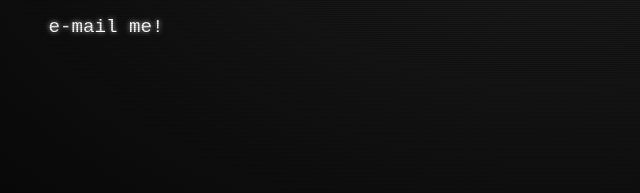
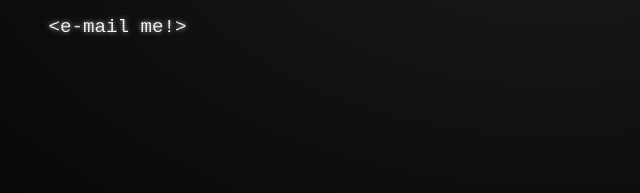
Before and after one commit to Ketsugo/html-me-something, a plain HTML site: page index.html in a window 1280 px wide. Shown: the part 525-718 px from the top of the page, 86-726 px from the left. Drawn offline with Linux system fonts and the light colour scheme.

Commit message:
added html entities before I finish scene 1 and 2

```diff
--- a/index.html
+++ b/index.html
@@ -46,7 +46,7 @@
             </main>
 
             <footer>
-                <p>e-mail me!</p>
+                <p>&lt;e-mail me!&gt;</p>
             </footer>
         </div>
 
```
